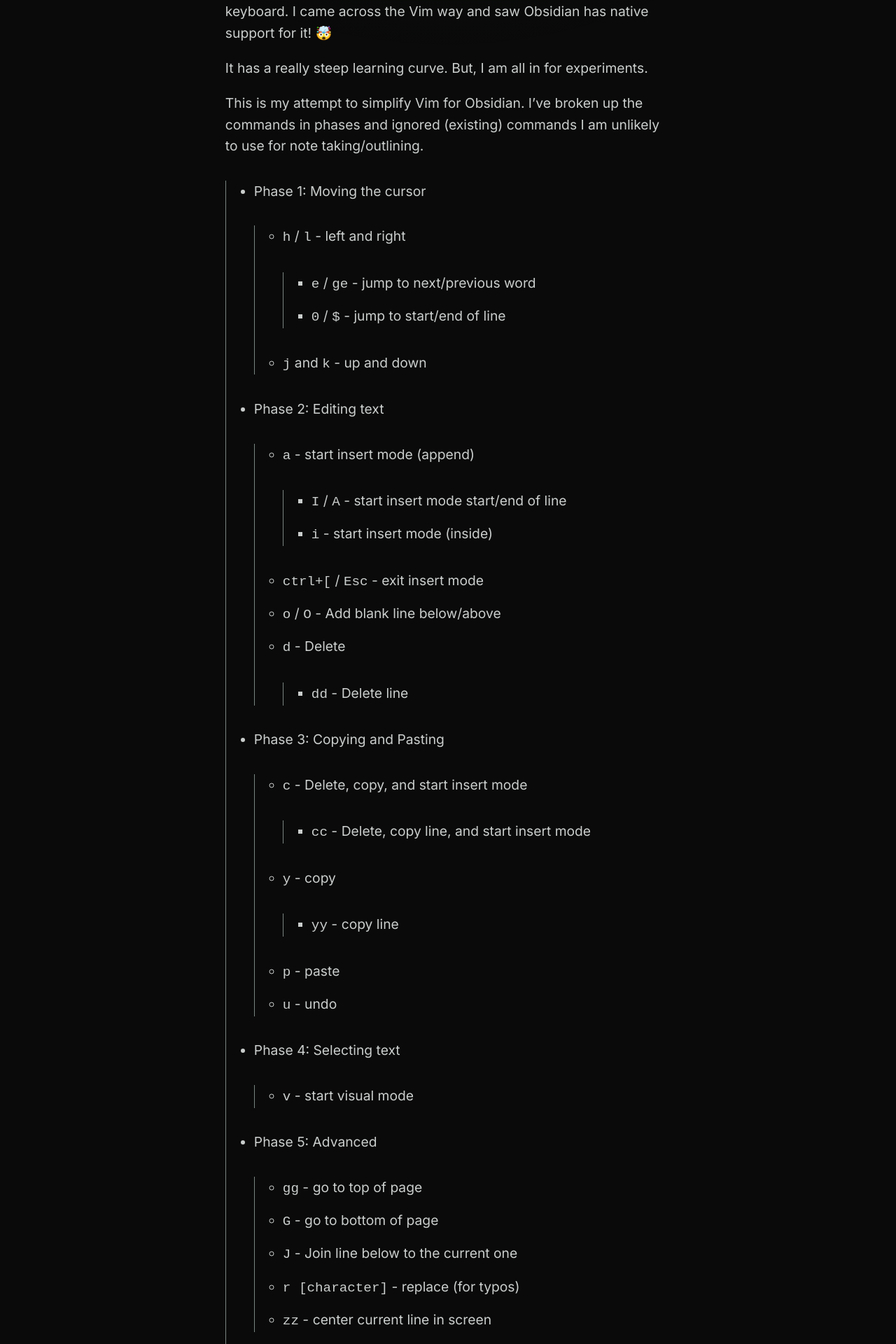
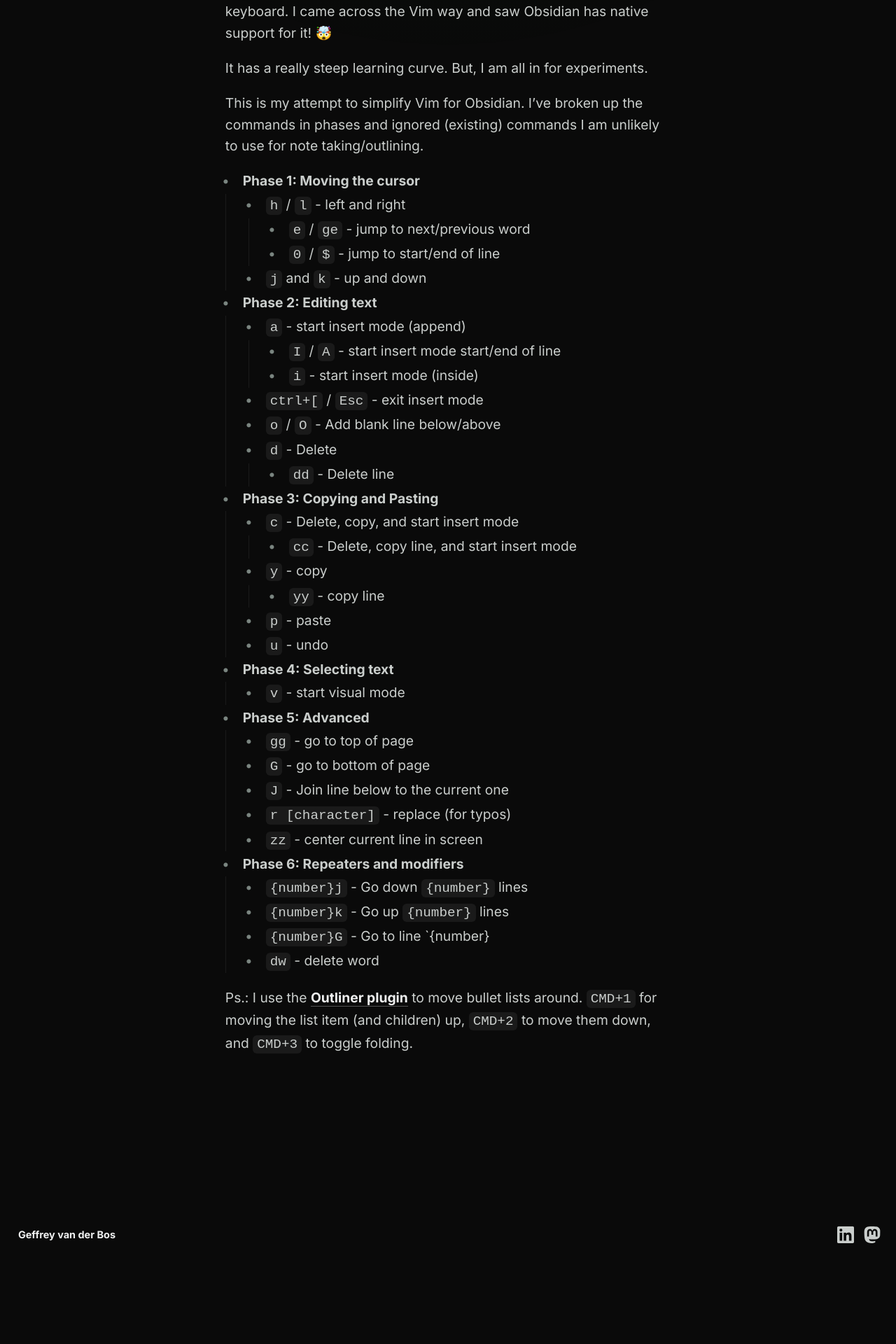
Before and after one commit to Geffreyvanderbos/_archiveblog, a Jekyll site: the page built from _posts/2023-01-23-using-vim-mode-obsidian-navigate-without-mouse.md, in a window 1280 px wide. Shown: the part 344-2264 px from the top of the page at 70% size. Built offline with Jekyll 4.4.1, drawn with Linux system fonts in a browser that asks for light colours; after the commit the page ends 2145 px from its top, so only the background shows below that.

Commit message:
vault backup: 2023-01-23 20:53:10

```diff
--- a/_posts/2023-01-23-using-vim-mode-obsidian-navigate-without-mouse.md
+++ b/_posts/2023-01-23-using-vim-mode-obsidian-navigate-without-mouse.md
@@ -10,12 +10,12 @@ It has a really steep learning curve. But, I am all in for experiments.
 
 This is my attempt to simplify Vim for Obsidian. I've broken up the commands in phases and ignored (existing) commands I am unlikely to use for note taking/outlining.
 
-- Phase 1: Moving the cursor
+- **Phase 1: Moving the cursor**
 	- `h` / `l` - left and right
 		- `e` / `ge` - jump to next/previous word
 		- `0` / `$` - jump to start/end of line
 	- `j` and `k` - up and down
-- Phase 2: Editing text
+- **Phase 2: Editing text**
 	- `a` - start insert mode (append)
 		- `I` / `A` - start insert mode start/end of line
 		- `i` - start insert mode (inside)
@@ -23,22 +23,22 @@ This is my attempt to simplify Vim for Obsidian. I've broken up the commands in
 	- `o` / `O` - Add blank line below/above
 	- `d` - Delete
 		- `dd` - Delete line
-- Phase 3: Copying and Pasting
+- **Phase 3: Copying and Pasting**
 	- `c` - Delete, copy, and start insert mode
 		- `cc` - Delete, copy line, and start insert mode
 	- `y` - copy
 		- `yy` - copy line
 	- `p` - paste
 	- `u` - undo
-- Phase 4: Selecting text
+- **Phase 4: Selecting text**
 	- `v` - start visual mode
-- Phase 5: Advanced
+- **Phase 5: Advanced**
 	- `gg` - go to top of page
 	- `G` - go to bottom of page
 	- `J` - Join line below to the current one
 	- `r [character]` - replace (for typos)
 	- `zz` - center current line in screen
-- Phase 6: Repeaters and modifiers
+- **Phase 6: Repeaters and modifiers**
 	- `{number}j` - Go down `{number}` lines
 	- `{number}k` - Go up `{number}` lines
 	- `{number}G` - Go to line `{number}
--- a/assets/main.css
+++ b/assets/main.css
@@ -473,19 +473,33 @@ main {
   padding: 0 var(--fluid-1);
 }
 
-
-.articles-wrapper article > p, article ol, article ul {
-    margin-top: calc(var(--fluid-0)*1.75);
-    margin-bottom: calc(var(--fluid-0)*1.75);
+article ol, article ul {
+  list-style-type: none;
+  padding: 0;
 }
 
-article ol, article ul {
-  border-left: 1px solid var(--muted-font-color);
+article ol ol, article ul ul {
+  padding-left: 2rem;
+  /* color: var(--muted-font-color); */
+}
+
+article ol ol, article ul ul {
+  border-left: 1px solid hsl(0, 0%, 10%);
+}
+
+article ol li::before, article ul li::before {
+  content: "";
+  content: "\2022";
+  display: inline-block;
+  width: 1.55rem;
+  position: relative;
+  left: -.3rem;
+  color: var(--muted-font-color);
 }
 
 article ol li, article ul li {
-  margin-top: calc(var(--fluid-0)*0.75);
-  margin-bottom: calc(var(--fluid-0)*0.75);
+  margin-top: .15rem;
+  margin-bottom: .15rem;
 }
 
 .article-feed--header {
@@ -512,6 +526,13 @@ article > :last-child {
 article > hr,
 article> hr:last-child {
   margin: var(--space-2) 0;
+}
+
+article code.highlighter-rouge {
+  background-color: hsl(0, 0%, 10%);
+  border-radius: 0.3em;
+  padding: 2px 6px;
+  white-space: nowrap;
 }
 
 article table {
```
